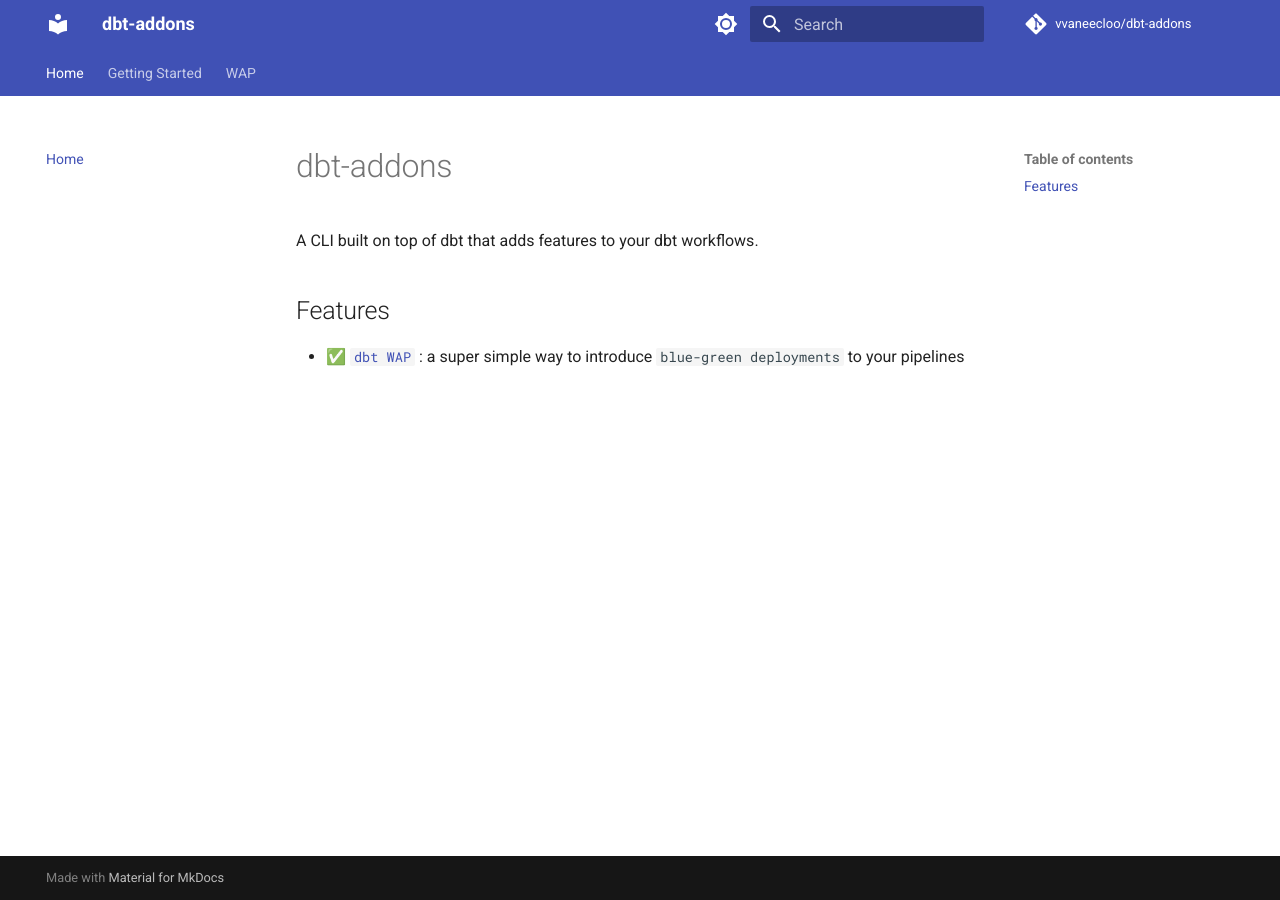
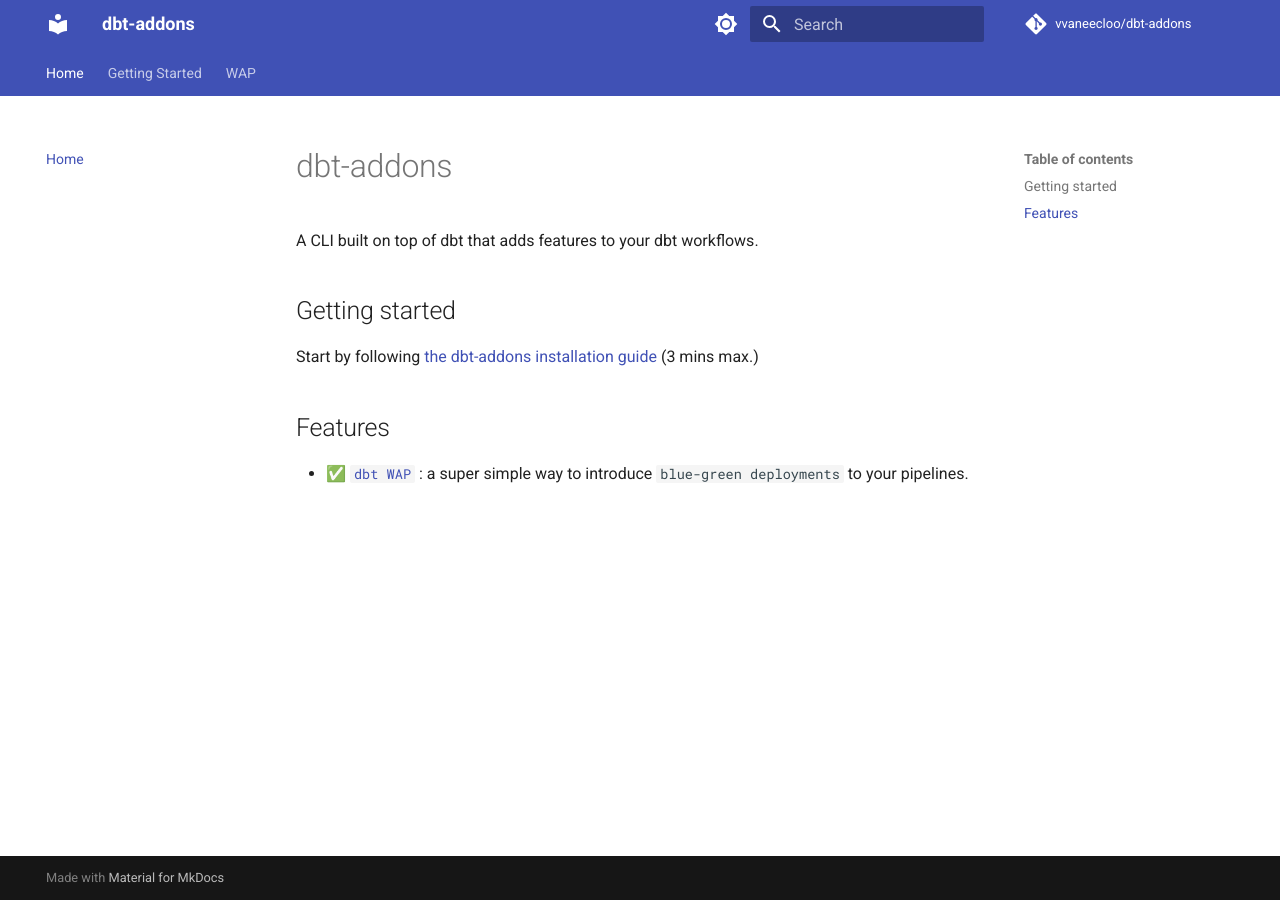
Before and after one commit to vvaneecloo/dbt-addons, an MkDocs documentation site: the page built from docs/index.md, in a window 1280 px wide. Built offline with MkDocs 1.6.1 and Material for MkDocs 9.7.7, drawn with Linux system fonts in a browser that asks for light colours; comment, search, counter and statistics services are not loaded.

Commit message:
chore: fix documentation for WAP

```diff
--- a/docs/index.md
+++ b/docs/index.md
@@ -2,6 +2,10 @@
 
 A CLI built on top of dbt that adds features to your dbt workflows.
 
+## Getting started
+
+Start by following [the dbt-addons installation guide](installation.md) (3 mins max.)
+
 ## Features
 
-- ✅ [`dbt WAP`](wap/concept.md) : a super simple way to introduce `blue-green deployments` to your pipelines
+- ✅ [`dbt WAP`](wap/concept.md) : a super simple way to introduce `blue-green deployments` to your pipelines.
```
Also changed, not shown: docs/configuration.md (deleted, +0 -43 lines), docs/installation.md (+1 -1 lines).
